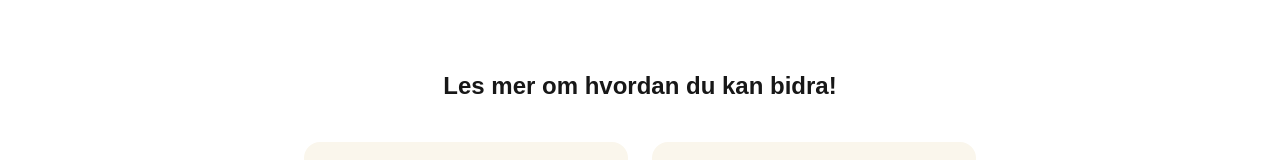
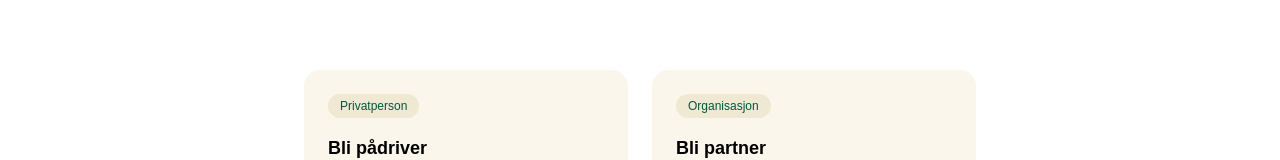
Before and after one commit to Padriv/paadriv-redd-fjorden, a Next.js app: page / in a window 1280 px wide. Shown: the part 890-1050 px from the top of the page. Built offline with nearby package versions, Linux system fonts and the light colour scheme; no server answers.

Commit message:
Fjernet "Les mer om hvordan du kan bidra" overskrift

```diff
--- a/app/_components/JoinSection.tsx
+++ b/app/_components/JoinSection.tsx
@@ -25,7 +25,6 @@ export default function JoinSection() {
 			id="meld-interesse-organisasjon"
 			className="flex flex-col items-center gap-10 py-8"
 		>
-			<h2 className="text-2xl font-bold">Les mer om hvordan du kan bidra!</h2>
 			<div className="flex w-full flex-col gap-6 sm:flex-row">
 				{cards.map((card) => (
 					<div
```
